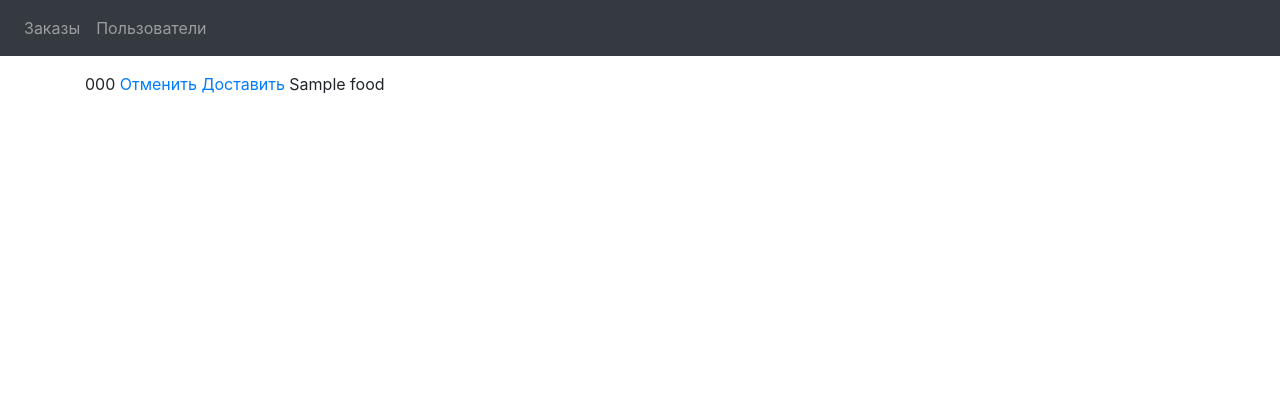
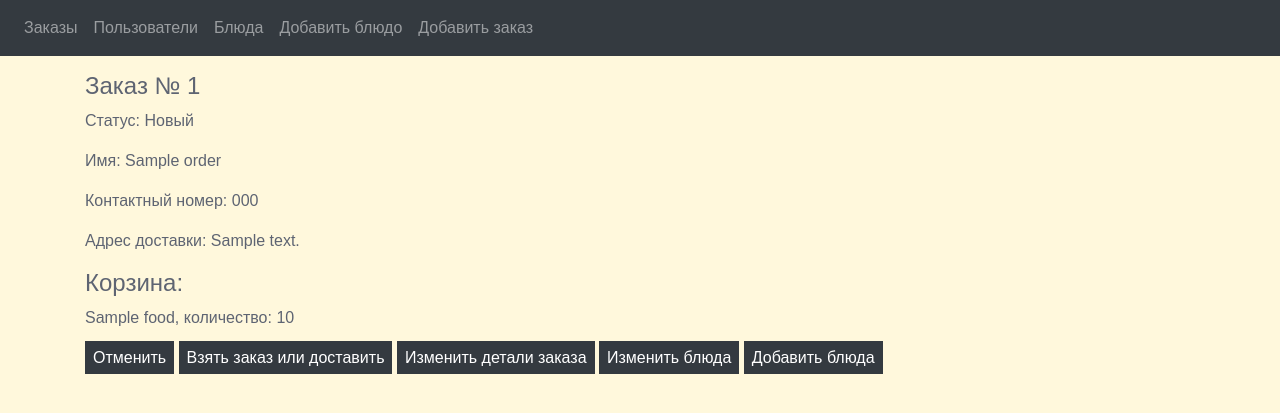
Before and after one commit to dariamamontova/python-group_2-homework_44-daria_mamontova, a Django app: page /order/1 in a window 1280 px wide. Shown: the top 413 px of the page. Run offline with Django 3.2, Linux system fonts and the light colour scheme; tables that the repository leaves empty hold one stand-in row (values such as "Sample post"); some libraries are stand-ins or nearby versions.

Commit message:
Updated base.html, order_create.html, order_detail.html, order_food_create.html,order_food_update.html, order_list.html, user_list.html, style.css and views.py

```diff
--- a/source/webapp/static/css/style.css
+++ b/source/webapp/static/css/style.css
@@ -0,0 +1,5 @@
+body {
+    font-family: Arial, sans-serif;
+    background: cornsilk;
+    color: #5e6472;
+}
--- a/source/webapp/templates/base.html
+++ b/source/webapp/templates/base.html
@@ -26,6 +26,15 @@
             <li class="nav-item">
                 <a href="{% url 'user_list' %}" class="nav-link">Пользователи</a>
             </li>
+            <li class="nav-item">
+                <a href="{% url 'food_list' %}" class="nav-link">Блюда</a>
+            </li>
+            <li class="nav-item">
+                <a href="{% url 'food_create' %}" class="nav-link">Добавить блюдо</a>
+            </li>
+            <li class="nav-item">
+                <a href="{% url 'order_create' %}" class="nav-link">Добавить заказ</a>
+            </li>
             {% block menu %}{% endblock %}
         </ul>
     </div>
--- a/source/webapp/templates/order_detail.html
+++ b/source/webapp/templates/order_detail.html
@@ -1,11 +1,20 @@
 {% extends 'base.html' %}
 {% block title %}Заказ{% endblock %}
 {% block content %}
-    {{ order.contact_phone }}
-    <a href="{% url 'reject_order' order.pk %}">Отменить</a>
-    <a href="{% url 'order_deliver' order.pk %}">Доставить</a>
+    <h4>Заказ № {{ order.pk}}</h4>
+    <p>Статус: {% if order.status == 'new' %}Новый{% elif order.status == 'on_way' %}В пути
+        {% elif order.status == 'preparing' %}Готовится{% elif order.status == 'delivered' %}Доставлен
+        {% else %}Отменен{% endif %}</p>
+    <p>Имя: {{ order.contact_name }}</p>
+    <p>Контактный номер: {{ order.contact_phone }}</p>
+    <p>Адрес доставки: {{ order.delivery_address }}</p>
+    <h4>Корзина:</h4>
     {% for order_food in order.foods.all %}
-        {{ order_food.food.name }}
-
+        <p>{{ order_food.food.name }}, количество: {{ order_food.amount }}</p>
     {% endfor %}
+    {% if order.status != 'canceled'%}<a class="btn-dark p-2" href="{% url 'reject_order' order.pk %}">Отменить</a>{% endif %}
+    {% if order.status != 'canceled' and order.status != 'delivered'%}<a class="btn-dark p-2" href="{% url 'order_deliver' order.pk %}">Взять заказ или доставить</a>{% endif %}
+    <a class="btn-dark p-2" href="{% url 'order_update' order.pk %}">Изменить детали заказа</a>
+    <a class="btn-dark p-2" href="{% url 'order_food_update' order.pk %}">Изменить блюда</a>
+    <a class="btn-dark p-2" href="{% url 'order_food_create' order.pk %}">Добавить блюда</a>
 {% endblock %}
--- a/source/webapp/templates/order_food_create.html
+++ b/source/webapp/templates/order_food_create.html
@@ -3,7 +3,6 @@
 {% block title %}Добавить заказ{% endblock %}
 
 {% block content %}
-    {# Не выводить форму, если статус связанного заказа "Доставлен" или "Доставляется" #}
     {% if order.status == 'delivered' or order.status == 'on_way' %}
         <h2>Заказ уже доставляется или доставлен</h2>
     {% else %}
--- a/source/webapp/templates/order_food_update.html
+++ b/source/webapp/templates/order_food_update.html
@@ -3,7 +3,6 @@
 {% block title %}Добавить заказ{% endblock %}
 
 {% block content %}
-    {# Не выводить форму, если статус связанного заказа "Доставлен" или "Доставляется" #}
     {% if order.status == 'delivered' or order.status == 'on_way' %}
         <h2>Заказ уже доставляется или доставлен</h2>
     {% else %}
--- a/source/webapp/templates/order_list.html
+++ b/source/webapp/templates/order_list.html
@@ -2,8 +2,10 @@
 {% block title %}Заказы{% endblock %}
 {% block content %}
     {% for order in order_list %}
-        <p>{{ order.status }}</p>
-        <h4><a href="{% url 'order_detail' order.pk %}">{{ order.contact_phone }}</a></h4>
+        <h4><a href="{% url 'order_detail' order.pk %}">Заказ № {{ order.pk }}</a></h4>
+        <p>Статус: {% if order.status == 'new' %}Новый{% elif order.status == 'on_way' %}В пути
+        {% elif order.status == 'preparing' %}Готовится{% elif order.status == 'delivered' %}Доставлен
+        {% else %}Отменен{% endif %}</p>
         <hr>
     {% endfor %}
 {% endblock %}
--- a/source/webapp/templates/order_update.html
+++ b/source/webapp/templates/order_update.html
@@ -1,6 +1,6 @@
 {% extends 'base.html' %}
 {% load static %}
-{% block title %}Добавить заказ{% endblock %}
+{% block title %}Изменить заказ{% endblock %}
 
 {% block content %}
     {% if order.status == 'delivered' or order.status == 'on_way' %}
@@ -9,7 +9,7 @@
         <form action="{% url 'order_update' order.pk %}" method="post">
             {% csrf_token %}
             {{ form.as_p }}
-            <button type="submit" class="btn btn-primary">Сохранить</button>
+            <button type="submit" class="btn btn-dark">Сохранить</button>
         </form>
     {% endif %}
 {% endblock %}
--- a/source/webapp/templates/user_list.html
+++ b/source/webapp/templates/user_list.html
@@ -2,8 +2,7 @@
 {% block title %}Заказы{% endblock %}
 {% block content %}
     {% for user in user_list %}
-        <p>{{ user.first_name }}</p>
-        <h4>{{ user.last_name }}</h4>
+        <h4>{{ user.first_name }} {{ user.last_name }}</h4>
         <hr>
     {% endfor %}
 {% endblock %}
--- a/source/webapp/views.py
+++ b/source/webapp/views.py
@@ -89,28 +89,12 @@ class OrderFoodUpdateView(UpdateView):
         form.instance.order = Order.objects.get(pk=self.kwargs.get('pk'))
         return super().form_valid(form)
 
-class OrderFoodDeleteView(DeleteView):
-    model = OrderFood
-    template_name = 'order_food_delete.html'
-
-    def get_success_url(self):
-        return reverse('order_detail', kwargs={'pk': self.object.order.pk})
-
-    def get_context_data(self, **kwargs):
-        context = super().get_context_data(**kwargs)
-        context['order'] = Order.objects.get(pk=self.kwargs.get('pk'))
-        return context
-
-    def form_valid(self, form):
-        form.instance.order = Order.objects.get(pk=self.kwargs.get('pk'))
-        return super().form_valid(form)
-
 class OrderDeliverView(View):
     def get(self, *args, **kwargs):
         self.object = Order.objects.get(pk=self.kwargs.get('pk'))
         if self.object.status == 'preparing':
             self.object.status = 'on_way'
-        else:
+        elif self.object.status == 'on_way':
             self.object.status = 'delivered'
         self.object.save()
         return redirect('order_list')
```
Also changed, not shown: source/webapp/templates/order_create.html (+0 -8 lines).
